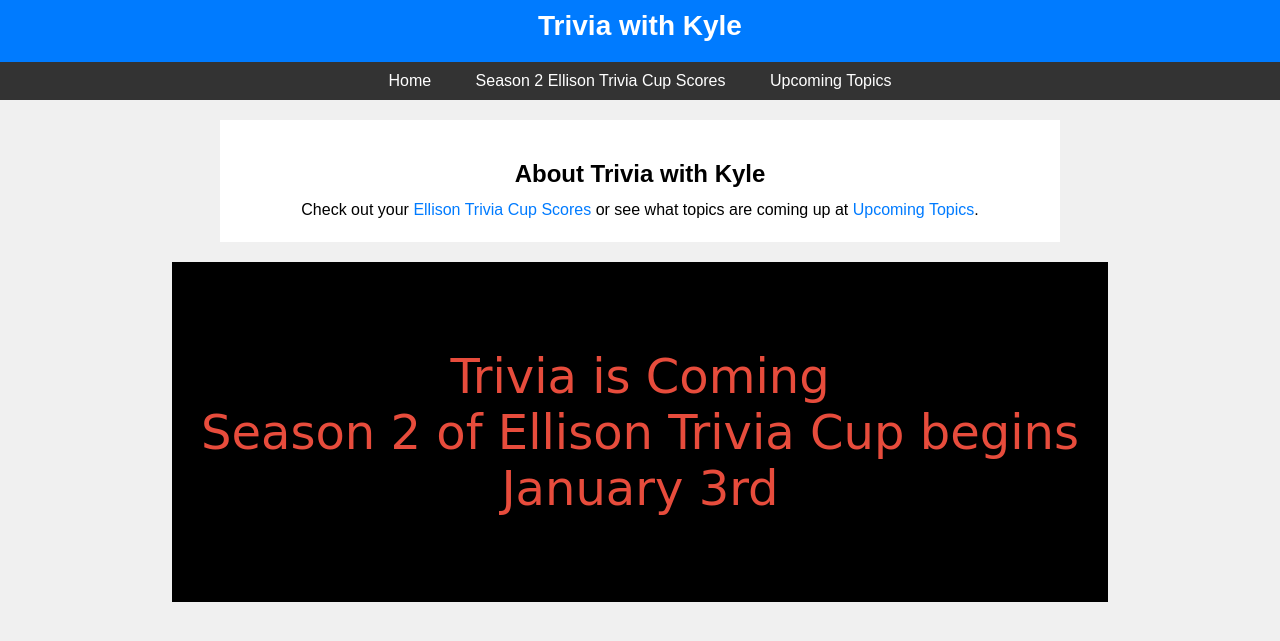
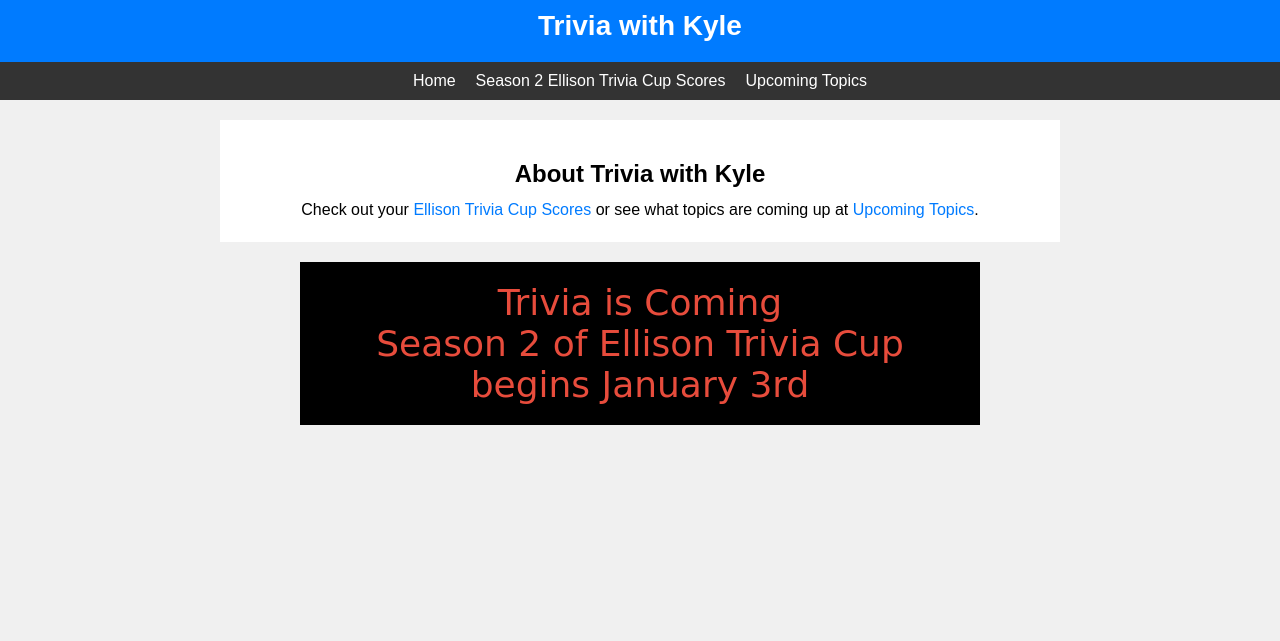
Before and after one commit to joneskyle0/joneskyle0.github.io, a PHP site: page / in a window 1280 px wide. Shown: the top 641 px of the page. Run offline with PHP 8.4, Linux system fonts and the light colour scheme.

Commit message:
fix word art

```diff
--- a/index.html
+++ b/index.html
@@ -7,8 +7,8 @@
     <link rel="stylesheet" href="styles.css">
     <style>
     @font-face {
-      font-family: 'Special Elite';
-      src: url('fonts/SpecialElite-Regular.ttf') format('ttf'),
+      font-family: 'Bungee Spice';
+      src: url('fonts/BungeeSpice-Regular.ttf') format('ttf'),
       font-weight: normal;
       font-style: normal;
     }
@@ -17,6 +17,36 @@
     }
     h2 {
       margin-top: 20px; /* Add spacing between the heading and word art */
+    }
+
+    .word-art-container {
+      width: 50%;
+      margin: 20px auto;
+      background-color: #000;
+      padding: 20px;
+      display: flex;
+      justify-content: center;
+      align-items: center;
+      flex-direction: column;
+    }
+
+    .word-art {
+      font-family: 'Bungee Spice', cursive;
+      font-size: 36px;
+      color: #e74c3c;
+      transform-origin: center;
+      transform: scale(1);
+      transition: transform 0.3s ease-in-out;
+      text-align: center;
+    }
+
+    .word-art-container:hover .word-art {
+      transform: scale(1.2);
+    }
+    @media (max-width: 600px) {
+      .word-art {
+        font-size: 24px;
+      }
     }
     </style>
 </head>
--- a/styles.css
+++ b/styles.css
@@ -22,14 +22,17 @@ header {
 
 /* Style the navigation bar */
 nav {
-    background-color: #333;
+    display: flex;
+      flex-wrap: wrap;
+      justify-content: center;
+      background-color: #333;
+      padding: 10px;
 }
 
 nav a {
     color: #fff;
     text-decoration: none;
-    padding: 10px 20px;
-    display: inline-block;
+    margin: 0 10px;
 }
 
 nav a:hover {
@@ -149,28 +152,3 @@ table.upcoming-events th.header, table.upcoming-events td {
   #next-event span {
     color: #007bff;
   }
-
-
-  .word-art-container {
-    width: 70%;
-    height: 300px;
-    margin: 20px auto;
-    background-color: #000;
-    padding: 20px;
-    display: flex;
-    justify-content: center;
-    align-items: center;
-  }
-
-  .word-art {
-    font-family: 'Special Elite', cursive;
-    font-size: 48px;
-    color: #e74c3c;
-    transform-origin: center;
-    transform: scale(1); /* Initial scale */
-    transition: transform 0.3s ease-in-out;
-  }
-
-  .word-art-container:hover .word-art {
-    transform: scale(1.2); /* Scale on hover (adjust as needed) */
-  }
```
Also changed, not shown: fonts/BungeeSpice-Regular.ttf (added).
